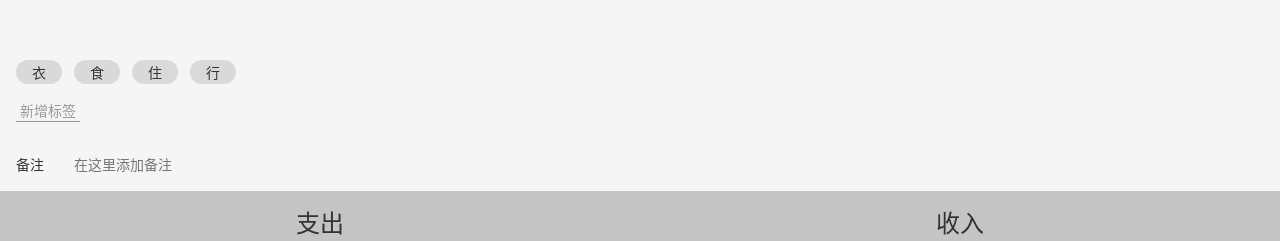
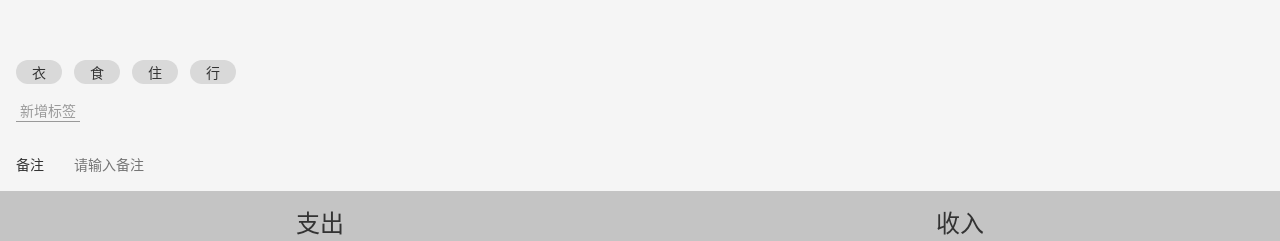
Before and after one commit to haxiedaimala/billing, a Vue app: page /label#/money in a window 1280 px wide. Shown: the part 159-400 px from the top of the page. Built offline with nearby package versions, Linux system fonts and the light colour scheme.

Commit message:
改造 Note.vue 使其变成通用组件

```diff
--- a/src/components/money/Notes.vue
+++ b/src/components/money/Notes.vue
@@ -3,6 +3,13 @@ defineProps({
   modelValue: {
     type: String,
     default: ''
+  },
+  fieldName: {
+    type: String,
+    required: true
+  },
+  placeholder: {
+    type: String
   }
 });
 const emits = defineEmits<{
@@ -15,8 +22,8 @@ const changNote = (event: Event) => {
 
 <template>
   <label class="notes">
-    <span class="name">备注</span>
-    <input type="text" placeholder="在这里添加备注" :value="modelValue" @input="changNote">
+    <span class="name">{{ fieldName }}</span>
+    <input type="text" :placeholder="placeholder" :value="modelValue" @input="changNote">
   </label>
 </template>
 
--- a/src/views/Money.vue
+++ b/src/views/Money.vue
@@ -43,7 +43,7 @@ const onSaveRecord = () => {
 <template>
   <Layout>
     <Tags v-model="dataSource" v-model:selectTags="selectTags"/>
-    <Notes v-model="note"/>
+    <Notes field-name="备注" placeholder="请输入备注" v-model="note"/>
     <Types v-model="type"/>
     <NumberPad v-model="output" @submit="onSaveRecord"/>
   </Layout>
```
